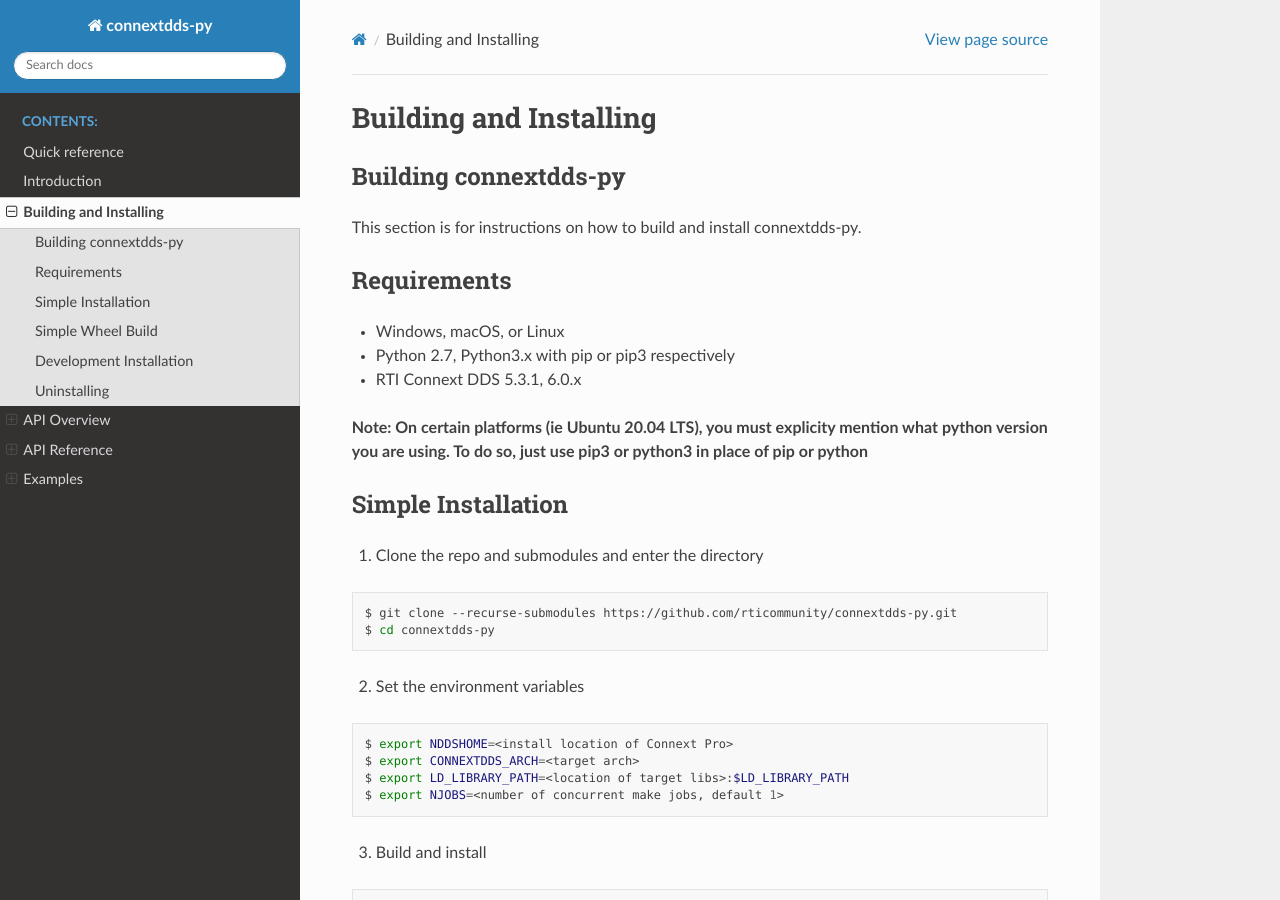
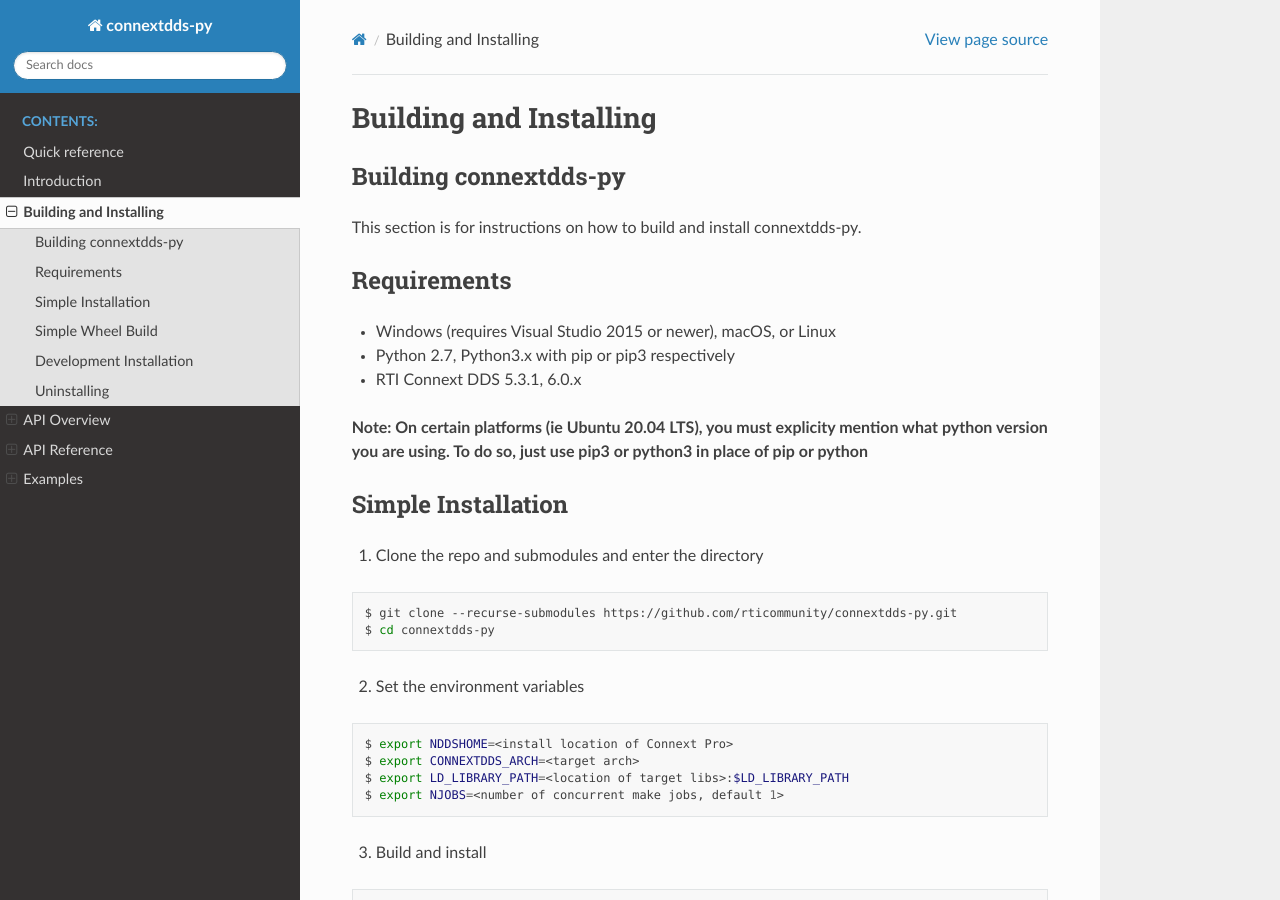
Before and after one commit to rticommunity/connextdds-py, a Sphinx documentation site: the page built from docs/source/building.rst, in a window 1280 px wide and 900 px high. Built offline with Sphinx 7.4.7 and the Read the Docs theme 2.0.0, drawn with Linux system fonts in a browser that asks for light colours.

Commit message:
Added visual studio requirements for Windows builds

```diff
--- a/docs/source/building.rst
+++ b/docs/source/building.rst
@@ -11,7 +11,7 @@
 Requirements
 ============
 
-- Windows, macOS, or Linux
+- Windows (requires Visual Studio 2015 or newer), macOS, or Linux
 - Python 2.7, Python3.x with pip or pip3 respectively
 - RTI Connext DDS 5.3.1, 6.0.x
 
```
Also changed, not shown: README.md (+1 -1 lines).
